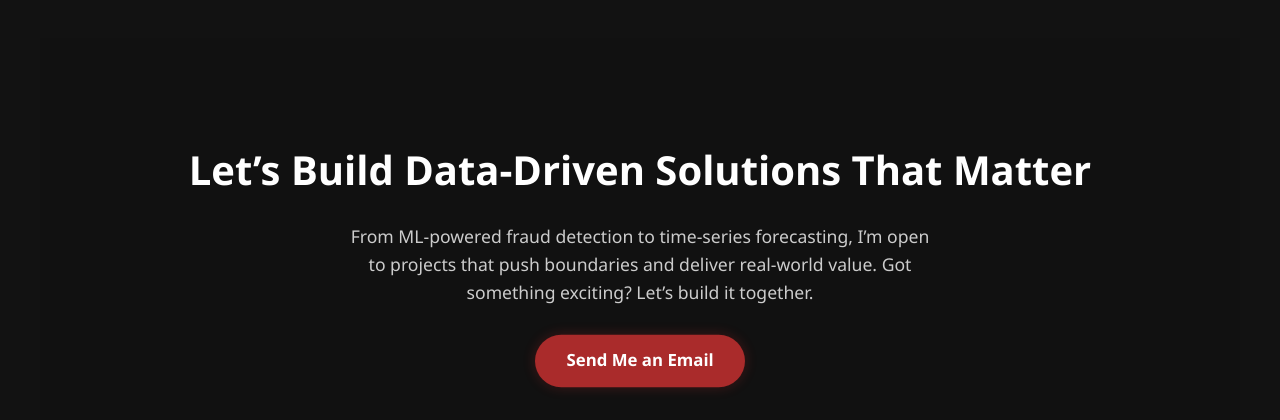
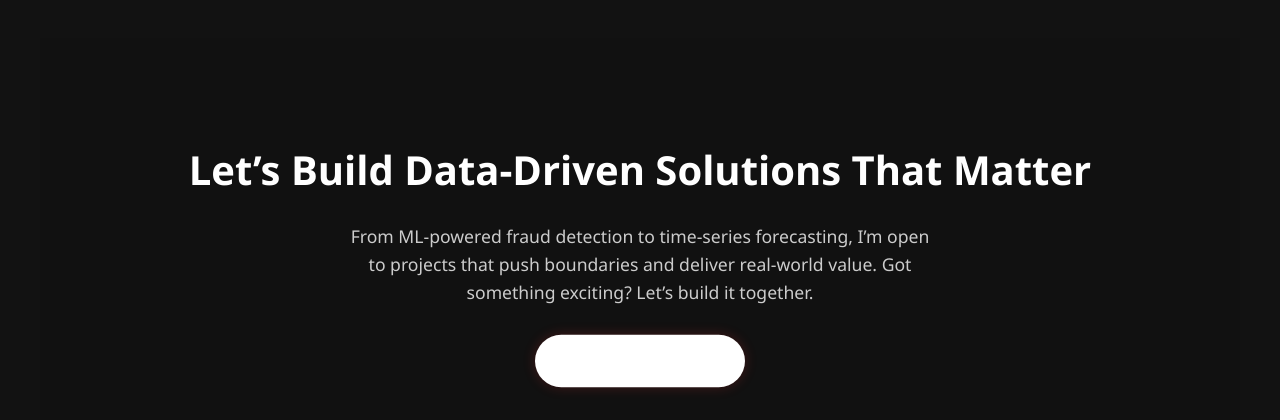
Before and after one commit to rishiraparthy/Rishi, a plain HTML site: page index.html in a window 1280 px wide. In both pictures the pointer is over the link "Send Me an Email". Shown: the part 3320-3740 px from the top of the page. Drawn offline with Linux system fonts and the light colour scheme.

Commit message:
Update index.html

```diff
--- a/index.html
+++ b/index.html
@@ -71,7 +71,7 @@
     }
 
     #topBtn:hover {
-    background-color: #3a892c;;
+    background-color: #3a892c;
     }
 
 
@@ -723,7 +723,7 @@ identifying suspicious activity through behavioral pattern analysis.</p>
   }
 
   .contact-button:hover {
-    background-color: #aa2b2b;
+    background-color: #fff;
   }
 
   .contact-socials {
```
